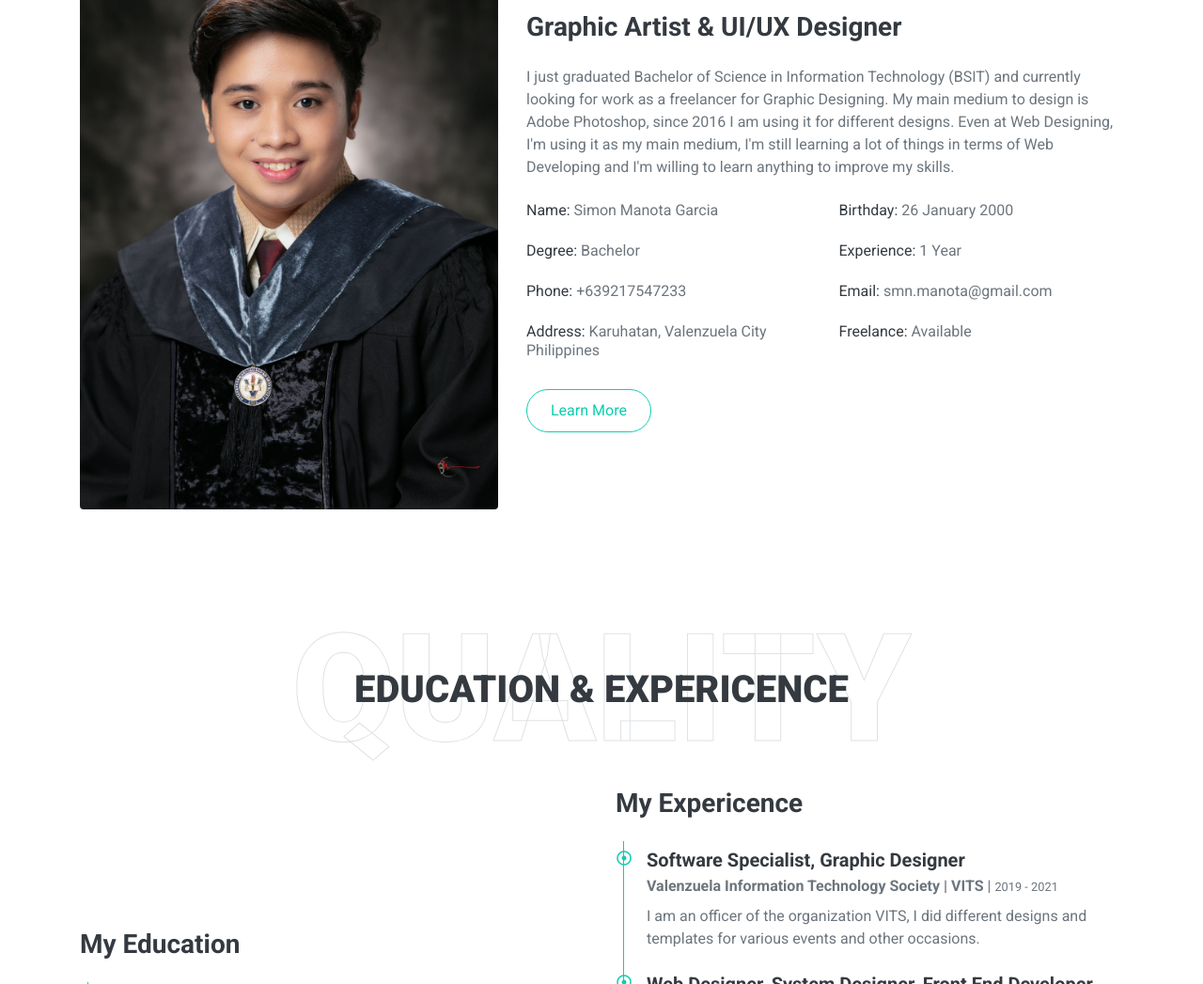
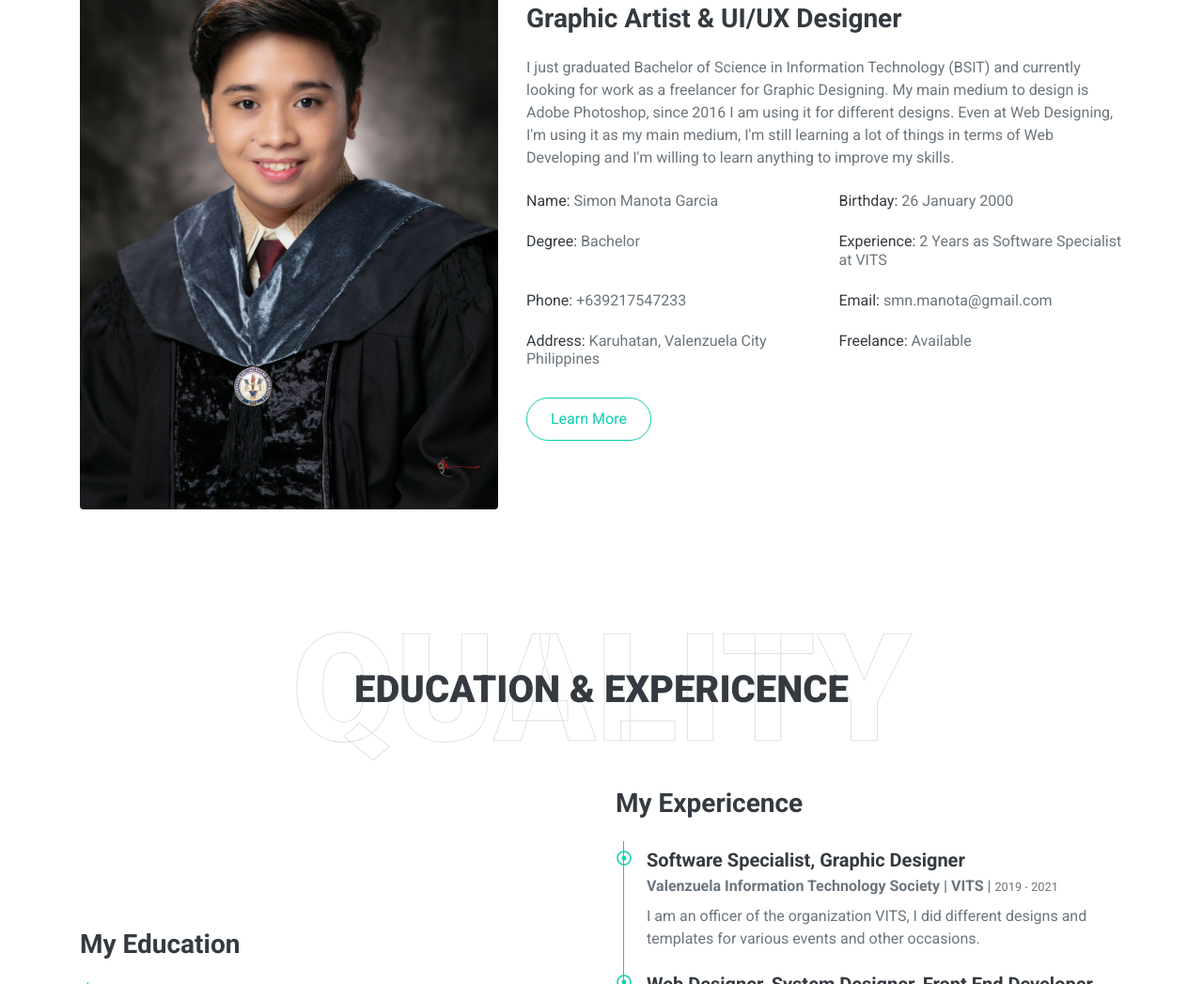
Before and after one commit to Deyjabu/SimonGarcia.github.io, a plain HTML site: page index.html in a window 1280 px wide. Shown: the part 1166-2213 px from the top of the page at 94% size. Drawn offline with nearby package versions, Linux system fonts and the light colour scheme.

Commit message:
Update index.html

```diff
--- a/index.html
+++ b/index.html
@@ -120,7 +120,7 @@
                         <div class="col-sm-6 py-2"><h6>Name: <span class="text-secondary">Simon Manota Garcia</span></h6></div>
                         <div class="col-sm-6 py-2"><h6>Birthday: <span class="text-secondary">26 January 2000</span></h6></div>
                         <div class="col-sm-6 py-2"><h6>Degree: <span class="text-secondary">Bachelor</span></h6></div>
-                        <div class="col-sm-6 py-2"><h6>Experience: <span class="text-secondary">1 Year</span></h6></div>
+                        <div class="col-sm-6 py-2"><h6>Experience: <span class="text-secondary">2 Years as Software Specialist at VITS</span></h6></div>
                         <div class="col-sm-6 py-2"><h6>Phone: <span class="text-secondary">+639217547233</span></h6></div>
                         <div class="col-sm-6 py-2"><h6>Email: <span class="text-secondary">smn.manota@gmail.com</span></h6></div>
                         <div class="col-sm-6 py-2"><h6>Address: <span class="text-secondary">Karuhatan, Valenzuela City Philippines</span></h6></div>
```
